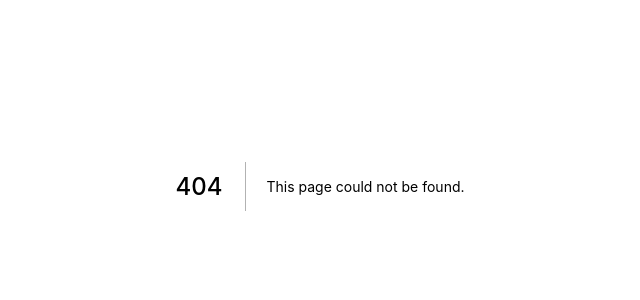
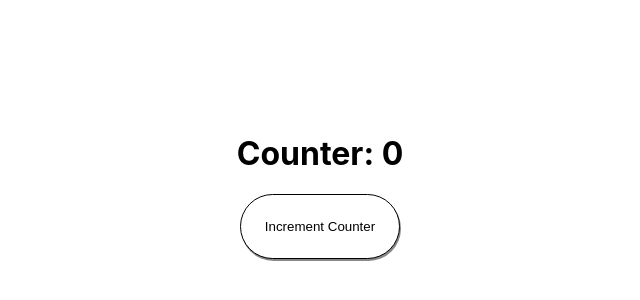
Before and after one commit to LemonFace0309/pd-report, a Next.js app: page /context in a window 1280 px wide. Before the commit this address had no page. Shown: the part 214-514 px from the top of the page, without its empty margins (320-960 px from the left). Built offline with nearby package versions, Linux system fonts and the light colour scheme.

Commit message:
added context example

```diff
--- a/package.json
+++ b/package.json
@@ -10,6 +10,8 @@
   "dependencies": {
     "next": "11.0.1",
     "react": "17.0.2",
-    "react-dom": "17.0.2"
+    "react-dom": "17.0.2",
+    "react-redux": "^7.2.4",
+    "redux": "^4.1.0"
   }
 }
--- /dev/null
+++ b/pages/context.js
@@ -0,0 +1,24 @@
+import { useState, createContext, useContext } from "react";
+
+const BtnContext = createContext();
+
+const BtnProvider = () => {
+	const [counter, setCounter] = useState(0);
+  return (
+	<BtnContext.Provider value={{ counter, setCounter }}>
+	  <Home />
+	</BtnContext.Provider>
+  );
+};
+
+const Home = () => {
+	const { counter, setCounter } = useContext(BtnContext);
+  return (
+	<div className="container">
+	  <h1>{`Counter: ${counter}`}</h1>
+	  <button className="counterBtn" onClick={() => setCounter(prev => prev + 1)}>Increment Counter</button>
+	</div>
+  );
+};
+
+export default BtnProvider;
```
Also changed, not shown: pages/redux.js (added), 2 other files (tests, documents, lock files or other folders).
